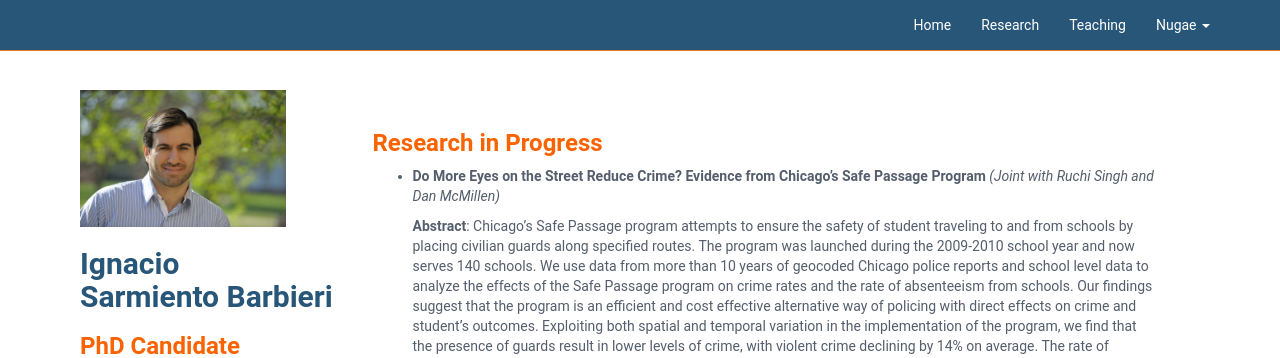
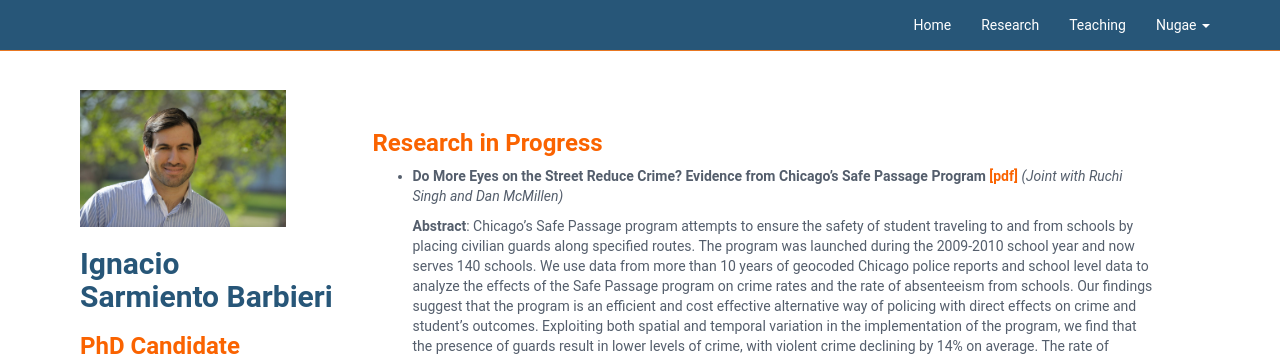
Before and after one commit to ignaciomsarmiento/ignaciomsarmiento.github.io, a Jekyll site: the page built from research.md, in a window 1280 px wide and 943 px high. Shown: the top 358 px of the window. Built offline with Jekyll 4.4.1, drawn with Linux system fonts in a browser that asks for light colours; our own code applies the rules of GitHub Pages for plain Markdown files.

Commit message:
uploaded safe passage

```diff
--- a/research.md
+++ b/research.md
@@ -4,7 +4,7 @@ layout: default
 
 ### Research in  Progress
 
-* **Do More Eyes on the Street Reduce Crime? Evidence from Chicago’s Safe Passage Program** *(Joint with Ruchi Singh and Dan McMillen)*
+* **Do More Eyes on the Street Reduce Crime? Evidence from Chicago’s Safe Passage Program [[pdf]](/assets/Safe_Passage_WP.pdf)** *(Joint with Ruchi Singh and Dan McMillen)*
 
 	**Abstract**:
     Chicago’s Safe Passage program attempts to ensure the safety of student traveling to and from schools by placing civilian guards along specified routes.  The program was launched during the 2009-2010 school year and now serves 140 schools.  We use data from more than 10 years of geocoded Chicago police reports and school level data to analyze the effects of the Safe Passage program on crime rates and the rate of absenteeism from schools.  Our findings suggest that the program is an efficient and cost effective alternative way of policing with direct effects on crime and student’s outcomes.  Exploiting both spatial and temporal variation in the implementation of the program, we find that the presence of guards result in lower levels of crime, with violent crime declining by 14% on average.  The rate of absenteeism is estimated to decline by 1.1 percentage points. We find no evidence of spillovers of crime to areas that are not along the Safe Passage routes.
```
Also changed, not shown: 1 other file.
